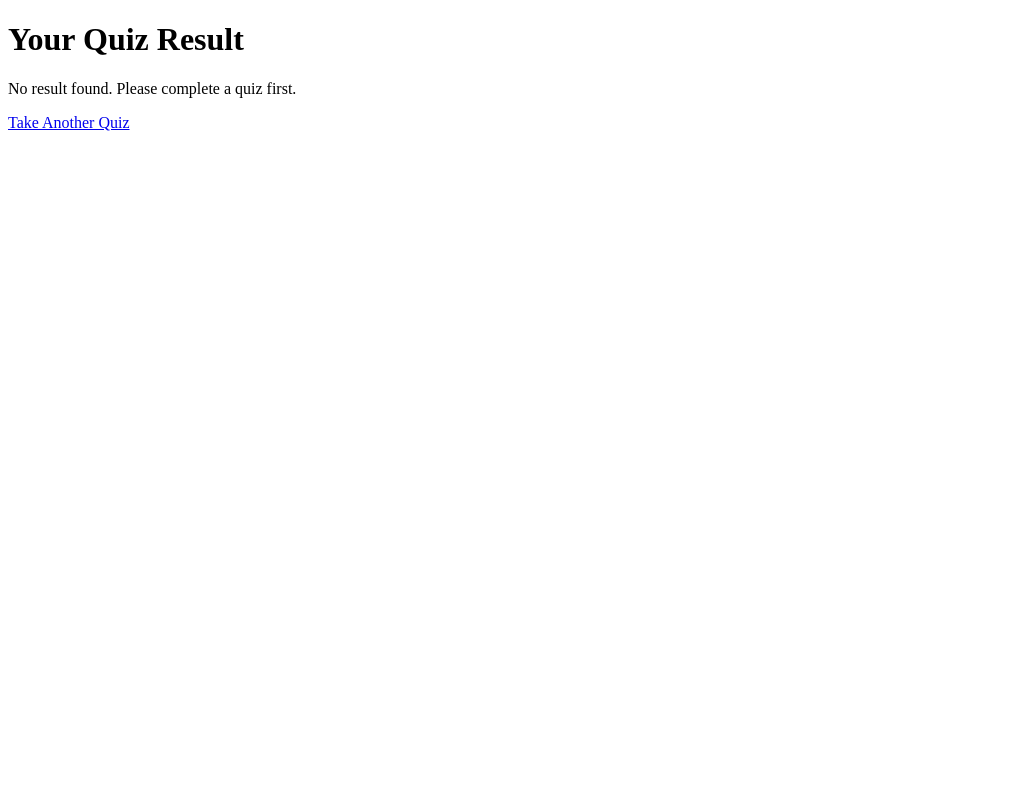
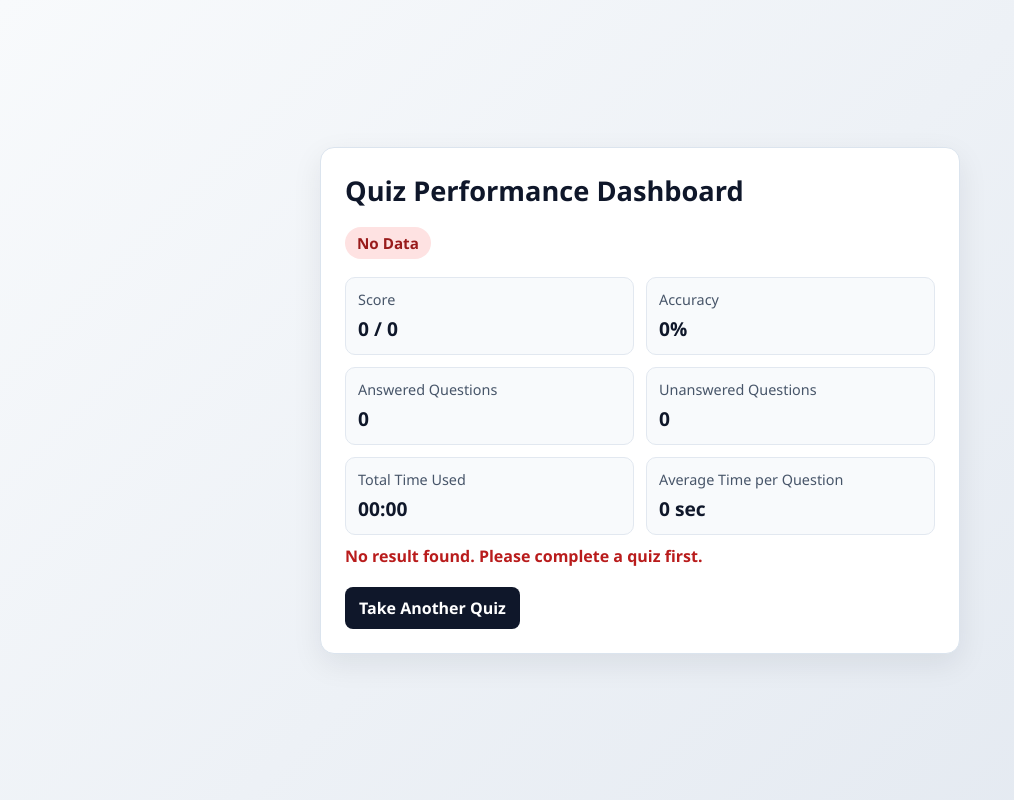
Before and after one commit to AyushNegi2809/quiz-app, a Flask app: page /result in a window 1280 px wide. Shown: the whole page, without its empty margins (0-1014 px from the left). Run offline with Flask 3, Linux system fonts and the light colour scheme.

Commit message:
feat: add post-quiz performance dashboard with analytics - implemented quiz analytics (accuracy, answered/unanswered stats) - added time usage and average time per question metrics - introduced performance classification system - improved result visualization and user feedback

```diff
--- a/static/js/result.js
+++ b/static/js/result.js
@@ -1,21 +1,87 @@
 (function () {
-    const resultText = document.getElementById("resultText");
-    if (!resultText) {
+    const scoreMetric = document.getElementById("scoreMetric");
+    const accuracyMetric = document.getElementById("accuracyMetric");
+    const answeredMetric = document.getElementById("answeredMetric");
+    const unansweredMetric = document.getElementById("unansweredMetric");
+    const timeUsedMetric = document.getElementById("timeUsedMetric");
+    const avgTimeMetric = document.getElementById("avgTimeMetric");
+    const performanceLabel = document.getElementById("performanceLabel");
+    const emptyState = document.getElementById("emptyState");
+
+    if (
+        !scoreMetric ||
+        !accuracyMetric ||
+        !answeredMetric ||
+        !unansweredMetric ||
+        !timeUsedMetric ||
+        !avgTimeMetric ||
+        !performanceLabel ||
+        !emptyState
+    ) {
         return;
     }
 
     SessionManager.clearSession();
 
+    function formatTime(totalSeconds) {
+        const safeSeconds = Math.max(0, Math.floor(totalSeconds));
+        const mins = Math.floor(safeSeconds / 60);
+        const secs = safeSeconds % 60;
+        return String(mins).padStart(2, "0") + ":" + String(secs).padStart(2, "0");
+    }
+
+    function getPerformanceBucket(accuracy) {
+        if (accuracy >= 80) {
+            return { text: "Excellent", className: "excellent" };
+        }
+        if (accuracy >= 60) {
+            return { text: "Good", className: "good" };
+        }
+        if (accuracy >= 40) {
+            return { text: "Average", className: "average" };
+        }
+        return { text: "Needs Improvement", className: "needs-improvement" };
+    }
+
+    function showEmptyState() {
+        performanceLabel.textContent = "No Data";
+        performanceLabel.className = "performance-label needs-improvement";
+        emptyState.style.display = "block";
+    }
+
     const stored = localStorage.getItem("quizResult");
     if (!stored) {
-        resultText.textContent = "No result found. Please complete a quiz first.";
+        showEmptyState();
         return;
     }
 
     try {
         const result = JSON.parse(stored);
-        resultText.textContent = "You scored " + result.score + " out of " + result.total + ".";
+        const questions = Array.isArray(result.questions) ? result.questions : [];
+        const userAnswers = result.userAnswers && typeof result.userAnswers === "object" ? result.userAnswers : {};
+        const totalQuestions = questions.length > 0 ? questions.length : (Number.isFinite(result.total) ? result.total : 0);
+        const answeredCount = Object.keys(userAnswers).length;
+        const unanswered = Math.max(0, totalQuestions - answeredCount);
+        const score = Number.isFinite(result.score) ? result.score : 0;
+        const accuracy = totalQuestions > 0 ? (score / totalQuestions) * 100 : 0;
+        const totalTime = Number.isFinite(result.totalTime) ? result.totalTime : 0;
+        const timeRemaining = Number.isFinite(result.timeRemaining) ? result.timeRemaining : 0;
+        const timeUsed = Math.max(0, totalTime - timeRemaining);
+        const avgTimePerQuestion = answeredCount > 0 ? Math.round(timeUsed / answeredCount) : 0;
+
+        const performance = getPerformanceBucket(accuracy);
+
+        scoreMetric.textContent = score + " / " + totalQuestions;
+        accuracyMetric.textContent = Math.round(accuracy) + "%";
+        answeredMetric.textContent = String(answeredCount);
+        unansweredMetric.textContent = String(unanswered);
+        timeUsedMetric.textContent = formatTime(timeUsed);
+        avgTimeMetric.textContent = avgTimePerQuestion + " sec";
+
+        performanceLabel.textContent = performance.text;
+        performanceLabel.className = "performance-label " + performance.className;
+        emptyState.style.display = "none";
     } catch (error) {
-        resultText.textContent = "No result found. Please complete a quiz first.";
+        showEmptyState();
     }
 })();
--- a/templates/result.html
+++ b/templates/result.html
@@ -3,12 +3,164 @@
 <head>
     <meta charset="UTF-8">
     <meta name="viewport" content="width=device-width, initial-scale=1.0">
-    <title>Quiz Result</title>
+    <title>Performance Dashboard</title>
+    <style>
+        * {
+            box-sizing: border-box;
+        }
+
+        body {
+            margin: 0;
+            min-height: 100vh;
+            display: flex;
+            align-items: center;
+            justify-content: center;
+            font-family: "Segoe UI", Tahoma, Geneva, Verdana, sans-serif;
+            background: linear-gradient(135deg, #f8fafc, #e2e8f0);
+            padding: 20px;
+        }
+
+        .dashboard-card {
+            width: 100%;
+            max-width: 640px;
+            background: #ffffff;
+            border: 1px solid #dbe4ee;
+            border-radius: 14px;
+            box-shadow: 0 10px 30px rgba(15, 23, 42, 0.08);
+            padding: 24px;
+        }
+
+        .dashboard-card h1 {
+            margin: 0 0 18px 0;
+            font-size: 1.7rem;
+            color: #0f172a;
+        }
+
+        .performance-label {
+            display: inline-block;
+            font-weight: 700;
+            padding: 6px 12px;
+            border-radius: 999px;
+            margin-bottom: 18px;
+            font-size: 0.95rem;
+        }
+
+        .performance-label.excellent {
+            background: #dcfce7;
+            color: #166534;
+        }
+
+        .performance-label.good {
+            background: #dbeafe;
+            color: #1e40af;
+        }
+
+        .performance-label.average {
+            background: #fef3c7;
+            color: #92400e;
+        }
+
+        .performance-label.needs-improvement {
+            background: #fee2e2;
+            color: #991b1b;
+        }
+
+        .metrics-grid {
+            display: grid;
+            grid-template-columns: repeat(2, minmax(0, 1fr));
+            gap: 12px;
+        }
+
+        .metric-item {
+            border: 1px solid #e2e8f0;
+            border-radius: 10px;
+            padding: 12px;
+            background: #f8fafc;
+        }
+
+        .metric-title {
+            margin: 0 0 6px 0;
+            color: #475569;
+            font-size: 0.9rem;
+        }
+
+        .metric-value {
+            margin: 0;
+            color: #0f172a;
+            font-size: 1.2rem;
+            font-weight: 700;
+        }
+
+        #emptyState {
+            color: #b91c1c;
+            margin: 10px 0 0 0;
+            display: none;
+            font-weight: 600;
+        }
+
+        .actions {
+            margin-top: 20px;
+        }
+
+        .actions a {
+            text-decoration: none;
+            display: inline-block;
+            background: #0f172a;
+            color: #ffffff;
+            border-radius: 8px;
+            padding: 10px 14px;
+            font-weight: 600;
+        }
+
+        @media (max-width: 640px) {
+            .dashboard-card {
+                padding: 18px;
+            }
+
+            .metrics-grid {
+                grid-template-columns: 1fr;
+            }
+        }
+    </style>
 </head>
 <body>
-    <h1>Your Quiz Result</h1>
-    <p id="resultText"></p>
-    <a href="/quiz-config">Take Another Quiz</a>
+    <section class="dashboard-card">
+        <h1>Quiz Performance Dashboard</h1>
+        <div id="performanceLabel" class="performance-label"></div>
+
+        <div class="metrics-grid">
+            <article class="metric-item">
+                <p class="metric-title">Score</p>
+                <p id="scoreMetric" class="metric-value">0 / 0</p>
+            </article>
+            <article class="metric-item">
+                <p class="metric-title">Accuracy</p>
+                <p id="accuracyMetric" class="metric-value">0%</p>
+            </article>
+            <article class="metric-item">
+                <p class="metric-title">Answered Questions</p>
+                <p id="answeredMetric" class="metric-value">0</p>
+            </article>
+            <article class="metric-item">
+                <p class="metric-title">Unanswered Questions</p>
+                <p id="unansweredMetric" class="metric-value">0</p>
+            </article>
+            <article class="metric-item">
+                <p class="metric-title">Total Time Used</p>
+                <p id="timeUsedMetric" class="metric-value">00:00</p>
+            </article>
+            <article class="metric-item">
+                <p class="metric-title">Average Time per Question</p>
+                <p id="avgTimeMetric" class="metric-value">0 sec</p>
+            </article>
+        </div>
+
+        <p id="emptyState">No result found. Please complete a quiz first.</p>
+
+        <div class="actions">
+            <a href="/quiz-config">Take Another Quiz</a>
+        </div>
+    </section>
 
     <script src="{{ url_for('static', filename='js/sessionManager.js') }}"></script>
     <script src="{{ url_for('static', filename='js/result.js') }}"></script>
```
Also changed, not shown: static/js/quiz.js (+16 -1 lines).
